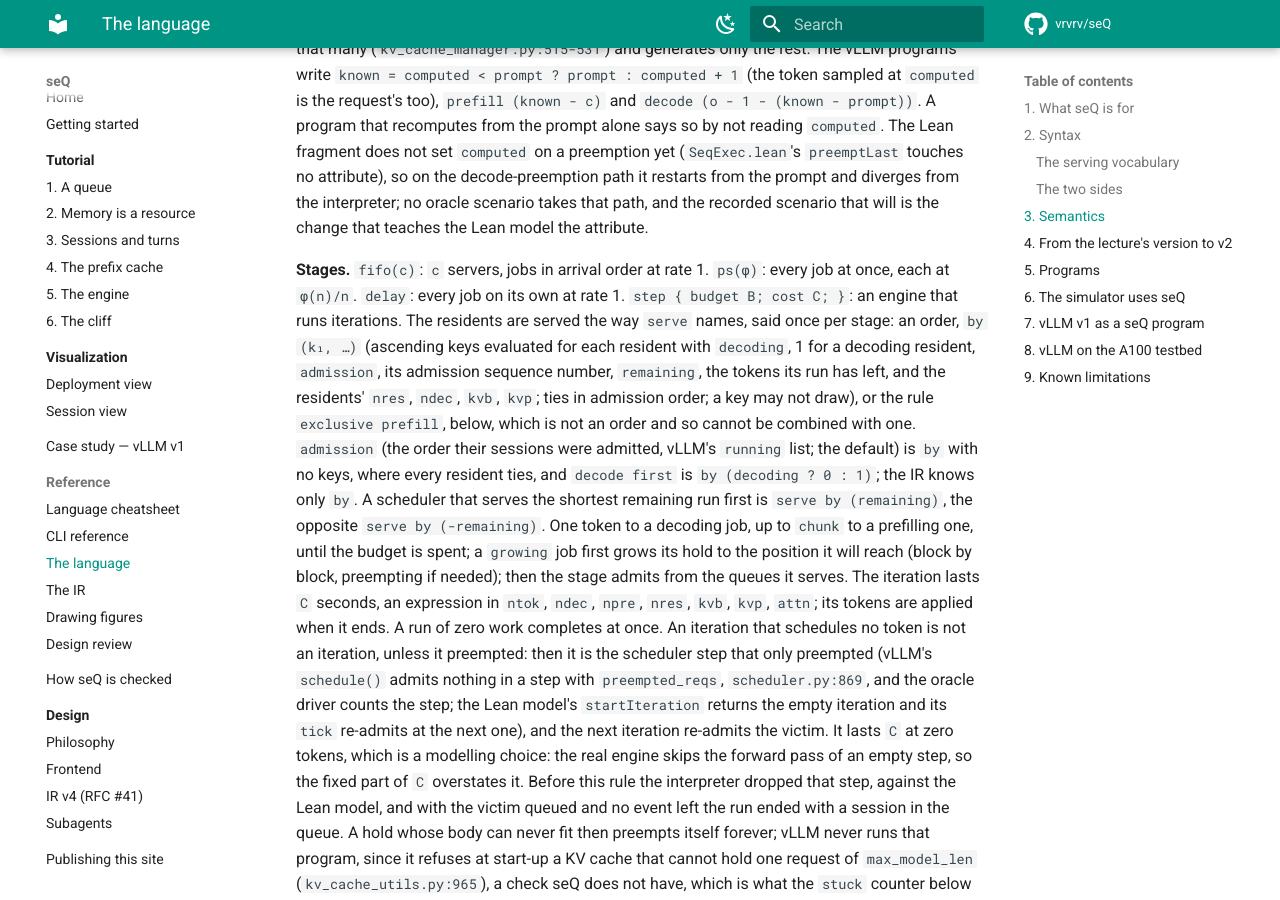
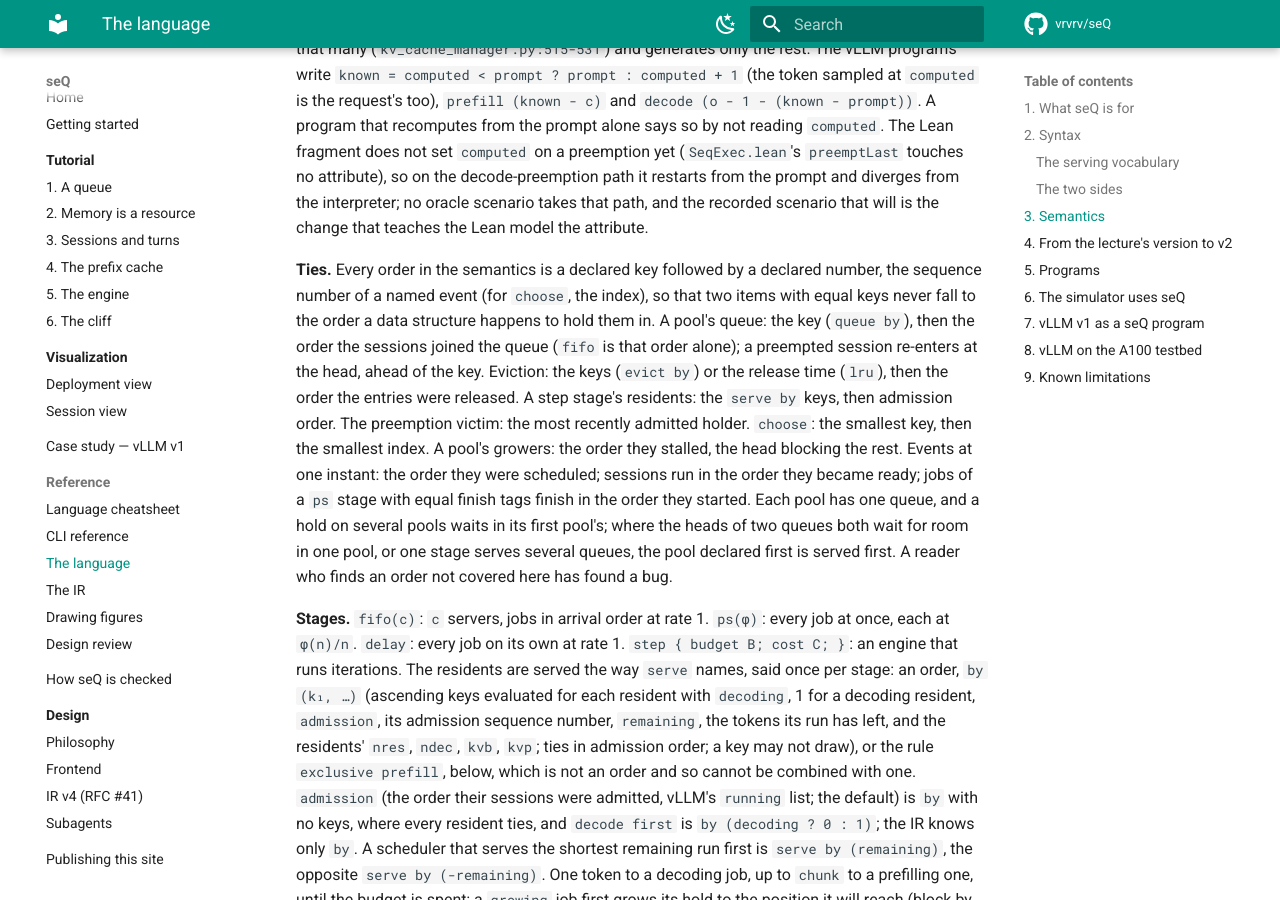
Before and after one commit to servingQ/serQ, an MkDocs documentation site: the page built from docs/language.md, in a window 1280 px wide and 900 px high, scrolled down 8202 px. Built offline with MkDocs 1.6.1 and Material for MkDocs 9.7.7, drawn with Linux system fonts in a browser that asks for light colours; comment, search, counter and statistics services are not loaded.

Commit message:
docs: every order is a declared key and a named event breaks ties
The interpreter never lets an order fall to a data structure: a pool's
queue is its key then joining order, a preempted session re-entering at
the head; eviction is the keys or the release time then release order;
a step stage's residents are the serve keys then admission order; the
victim is the most recently admitted holder; choose takes the smallest
key then the smallest index; growers retry in the order they stalled;
events at one instant run in the order they were scheduled, sessions in
the order they became ready, equal ps tags in start order; pools compete
in declaration order. language.md §3 states the rules; ir.md says why
the IR carries no tie field, and the RFC records that COrder.tie was
not added.

Co-Authored-By: Claude Fable 5.1 <noreply@anthropic.com>

```diff
--- a/docs/language.md
+++ b/docs/language.md
@@ -370,6 +370,25 @@ and diverges from the interpreter; no oracle scenario takes that path, and
 the recorded scenario that will is the change that teaches the Lean model
 the attribute.
 
+**Ties.** Every order in the semantics is a declared key followed by a
+declared number, the sequence number of a named event (for `choose`, the
+index), so that two items with equal keys never fall to the order a data
+structure happens to hold them in. A pool's queue:
+the key (`queue by`), then the order the sessions joined the queue (`fifo`
+is that order alone); a preempted session re-enters at the head, ahead of
+the key. Eviction: the keys (`evict by`) or the release time (`lru`), then
+the order the entries were released. A step stage's residents: the
+`serve by` keys, then admission order. The preemption victim: the most
+recently admitted holder. `choose`: the smallest key, then the smallest
+index. A pool's growers: the order they stalled, the head blocking the
+rest. Events at one instant: the order they were scheduled; sessions run
+in the order they became ready; jobs of a `ps` stage with equal finish
+tags finish in the order they started. Each pool has one queue, and a hold
+on several pools waits in its first pool's; where the heads of two queues
+both wait for room in one pool, or one stage serves several queues, the
+pool declared first is served first. A reader who finds an order not
+covered here has found a bug.
+
 **Stages.** `fifo(c)`: `c` servers, jobs in arrival order at rate 1.
 `ps(φ)`: every job at once, each at `φ(n)/n`. `delay`: every job on its
 own at rate 1. `step { budget B; cost C; }`: an engine that runs
```
Also changed, not shown: docs/design/ir-v4.md (+4 -0 lines), docs/ir.md (+8 -0 lines).
